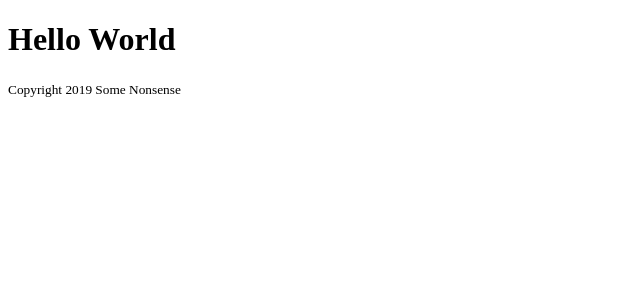
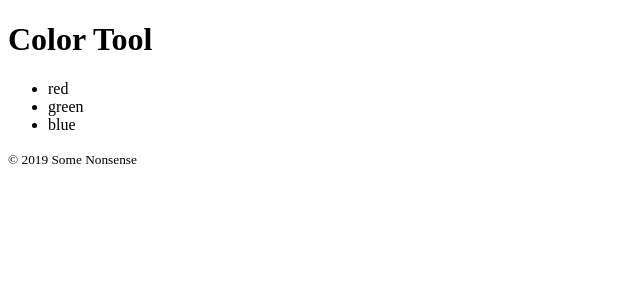
Before and after one commit to epatr/introduction-to-react, a React (Create React App) app: page / in a window 1280 px wide. Shown: the top 300 px of the page, without its empty margins (0-640 px from the left). Built offline with nearby package versions, Linux system fonts and the light colour scheme.

Commit message:
Added a list of items

```diff
--- a/src/App.js
+++ b/src/App.js
@@ -2,10 +2,12 @@ import * as React from 'react';
 
 import { ToolHeader } from './components/ToolHeader';
 import { ToolFooter } from './components/ToolFooter';
+import { ItemList } from './components/ItemList';
 
 export const App = () => {
   return <React.Fragment>
     <ToolHeader />
+    <ItemList />
     <ToolFooter />
   </React.Fragment>;
 };
--- /dev/null
+++ b/src/components/ItemList.js
@@ -0,0 +1,9 @@
+import * as React from 'react';
+
+export const ItemList = () => {
+    const items = ['red', 'green', 'blue'];
+
+    return <ul>
+        { items.map(item => <li key={item}>{item}</li>) }
+    </ul>;
+};
--- a/src/components/ToolFooter.js
+++ b/src/components/ToolFooter.js
@@ -2,5 +2,5 @@ import * as React from 'react';
 
 export const ToolFooter = () =>
     <footer>
-       <small>Copyright 2019 Some Nonsense</small>
+       <small>&copy; { new Date().getFullYear() } Some Nonsense</small>
     </footer>
--- a/src/components/ToolHeader.js
+++ b/src/components/ToolHeader.js
@@ -1,6 +1,10 @@
 import * as React from 'react';
 
-export const ToolHeader = () =>
-    <header>
-        <h1>Hello World</h1>
-    </header>
+export const ToolHeader = () => {
+
+    const headerText = 'Color Tool';
+
+    return <header>
+        <h1>{headerText}</h1>
+    </header>;
+};
```
